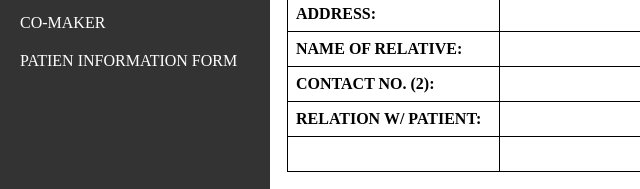
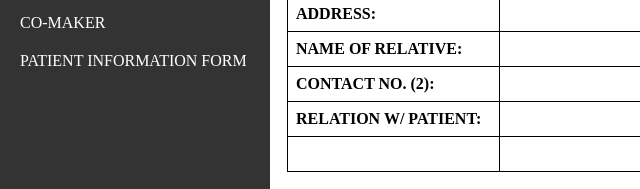
Before and after one commit to meltktii/AgreementSuite, a plain HTML site: page pif.html in a window 1280 px wide. Shown: the part 175-364 px from the top of the page, 0-640 px from the left. Drawn offline with nearby package versions, Linux system fonts and the light colour scheme.

Commit message:
okay na to

```diff
--- a/pif.html
+++ b/pif.html
@@ -17,7 +17,7 @@
             <li><a href="ps.html">PROMISSORY NOTE</a></li>
             <li><a href="ac.html">ACKNOWLEDGEMENT CERTIFICATE</a></li>
             <li><a href="cm.html">CO-MAKER</a></li>
-            <li><a href="pif.html">PATIEN INFORMATION FORM</a></li>
+            <li><a href="pif.html">PATIENT INFORMATION FORM</a></li>
         </ul>
     </div>
     <div class="main-content">
```
